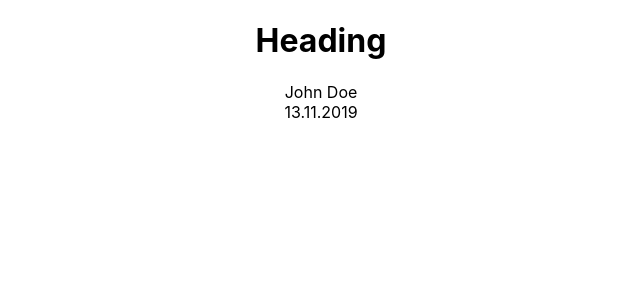
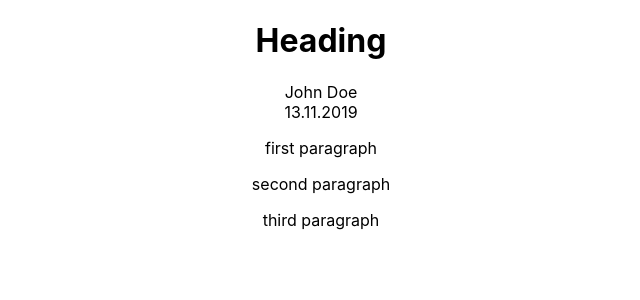
Before and after one commit to agnieszkajankowska/SampleArticle, a React (Create React App) app: page / in a window 1280 px wide. Shown: the top 300 px of the page, without its empty margins (319-959 px from the left). Built offline with nearby package versions, Linux system fonts and the light colour scheme.

Commit message:
Body component created

```diff
--- a/src/App.tsx
+++ b/src/App.tsx
@@ -3,6 +3,7 @@ import './App.css';
 import {Heading} from "./components/Heading";
 import {Author} from "./components/Author";
 import {DateComponent} from "./components/Date";
+import {Body} from "./components/Body";
 
 function App() {
   return (
@@ -10,6 +11,7 @@ function App() {
       <Heading value="Heading"/>
       <Author value="John Doe" />
       <DateComponent value="2019-12-13T17:00:00Z" />
+      <Body values={["first paragraph", "second paragraph", "third paragraph"]}/>
     </div>
   );
 }
--- /dev/null
+++ b/src/components/Body.tsx
@@ -0,0 +1,11 @@
+import React from 'react'
+
+interface Props {
+    values: string[]
+}
+
+export const Body = (props: Props) => {
+    return <>
+        {props.values.map(value => <p>{value}</p>)}
+    </>
+}
```
